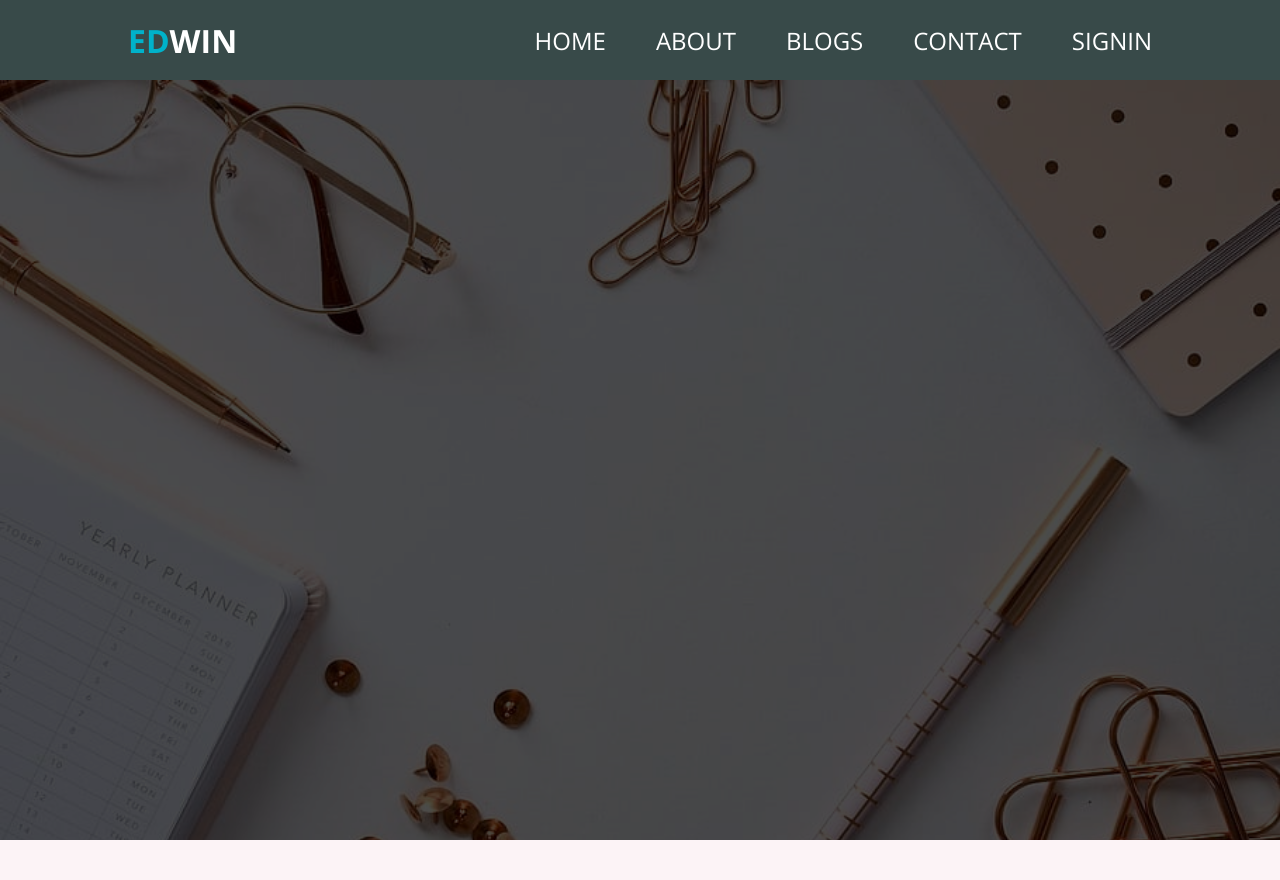
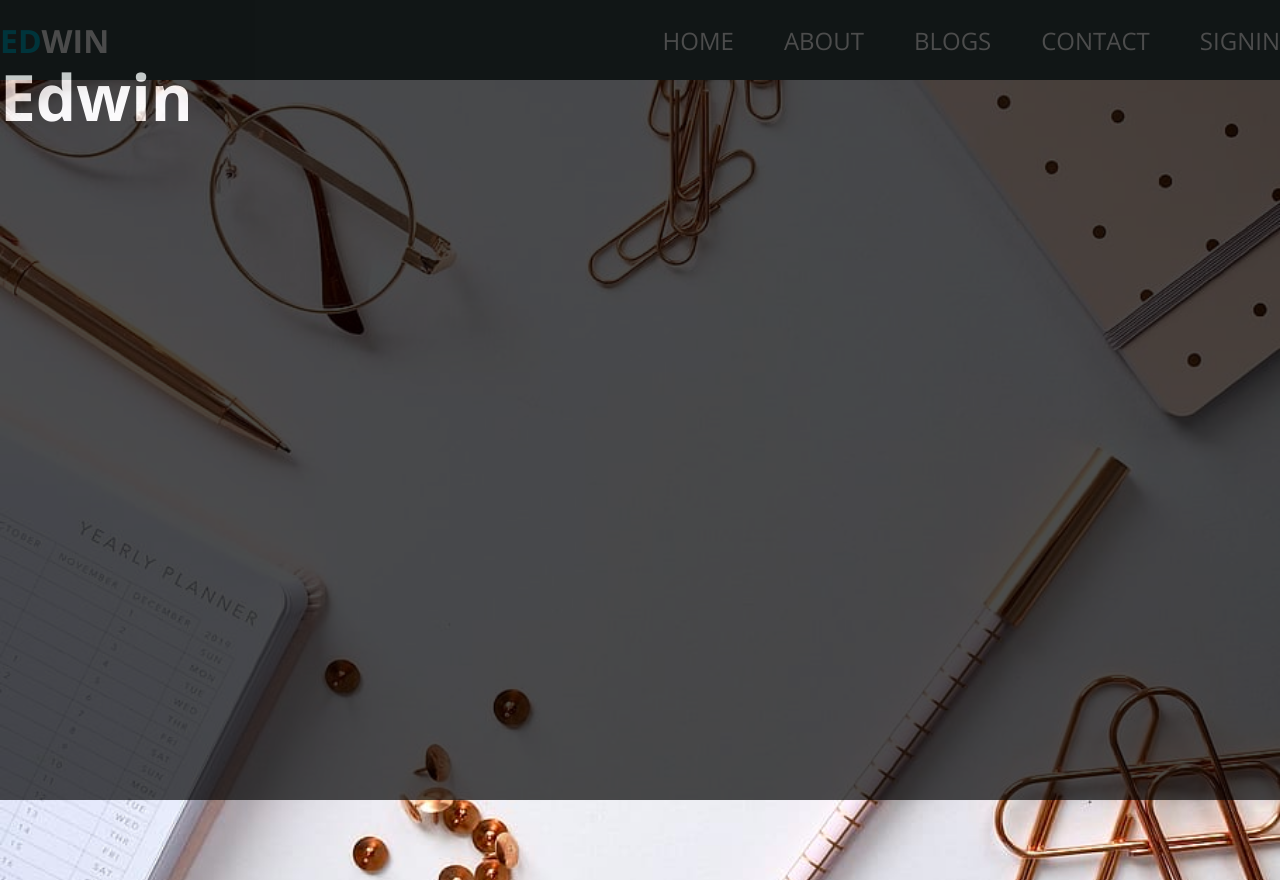
Before and after one commit to edwinnambaje/React-App, a React (Create React App) app: page / in a window 1280 px wide. Before the commit the page ends 840 px from the top, so only its background shows below. Built offline with nearby package versions, Linux system fonts and the light colour scheme.

Commit message:
working on homepage

```diff
--- a/src/components/layouts/MainNavigation.module.css
+++ b/src/components/layouts/MainNavigation.module.css
@@ -5,7 +5,6 @@
     align-items: center;
     justify-content: space-between;
     background-color: #384A49;
-    padding: 0 10%;
   }
 
   .logo {
--- a/src/pages/Home/Meet.module.css
+++ b/src/pages/Home/Home.css
@@ -1,13 +1,16 @@
 .hero {
 	background-image: url("../../images/background.jpg");
+	width: 100%;
+	height: 100vh;
 	background-size: cover;
-	background-position: top center;
-	position: relative;
-	z-index: 1;
-	height: 95vh;
-	padding-top: 5px;
+	margin: 0;
+	padding: 0;
+	/* background-position: top center; */
+	/* position: relative; */
+	/* height: 95vh; */
+	/* padding-top: 5px; */
 }
-.hero::before {
+.overlay {
 	content: '';
 	position: absolute;
 	top: 0;
@@ -16,7 +19,6 @@
     right: 0;
 	background-color: black;
 	opacity: 0.7;
-	z-index: -1;
 }
 .hero .hero{
 	max-width: 1200px;
--- a/src/pages/Home/Home.js
+++ b/src/pages/Home/Home.js
@@ -1,16 +1,15 @@
-import classes from './Meet.module.css';
+import './Home.css';
 
-function Home(){
+function Home(props){
     return (
-    <section id={classes.hero}>
-    <div className={classes.hero}>
-    <div className={classes.overlay}>
-        <h1>Hello, <span></span></h1>
-        <h1>My Name is <span></span></h1>
-        <h1>Edwin <span></span></h1>
+  <section className='hero'>
+    <div className='overlay'>
+       <h1 style={{
+        zIndex: 10,
+        color: "white"
+       }}>Edwin</h1>
     </div>
-    </div>
-    </section>
+  </section>
     );
 }
 export default Home;
```
